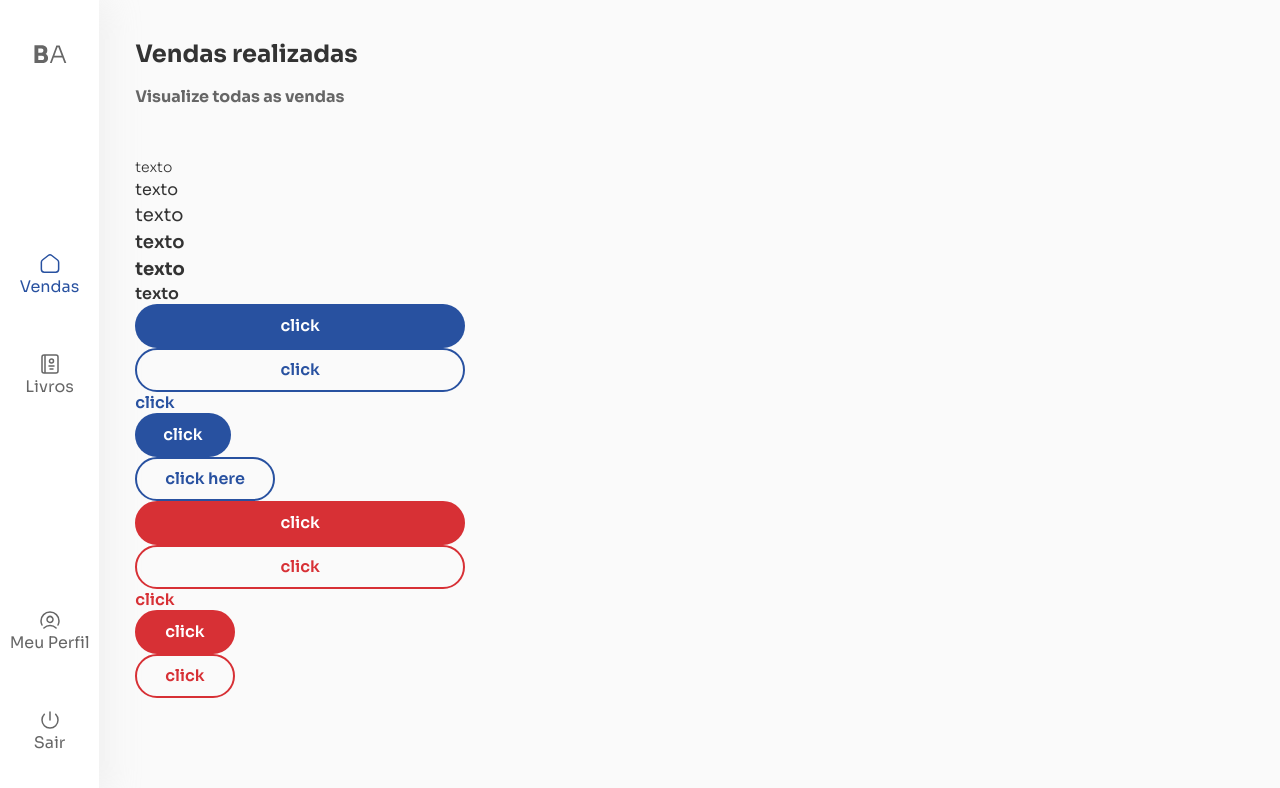
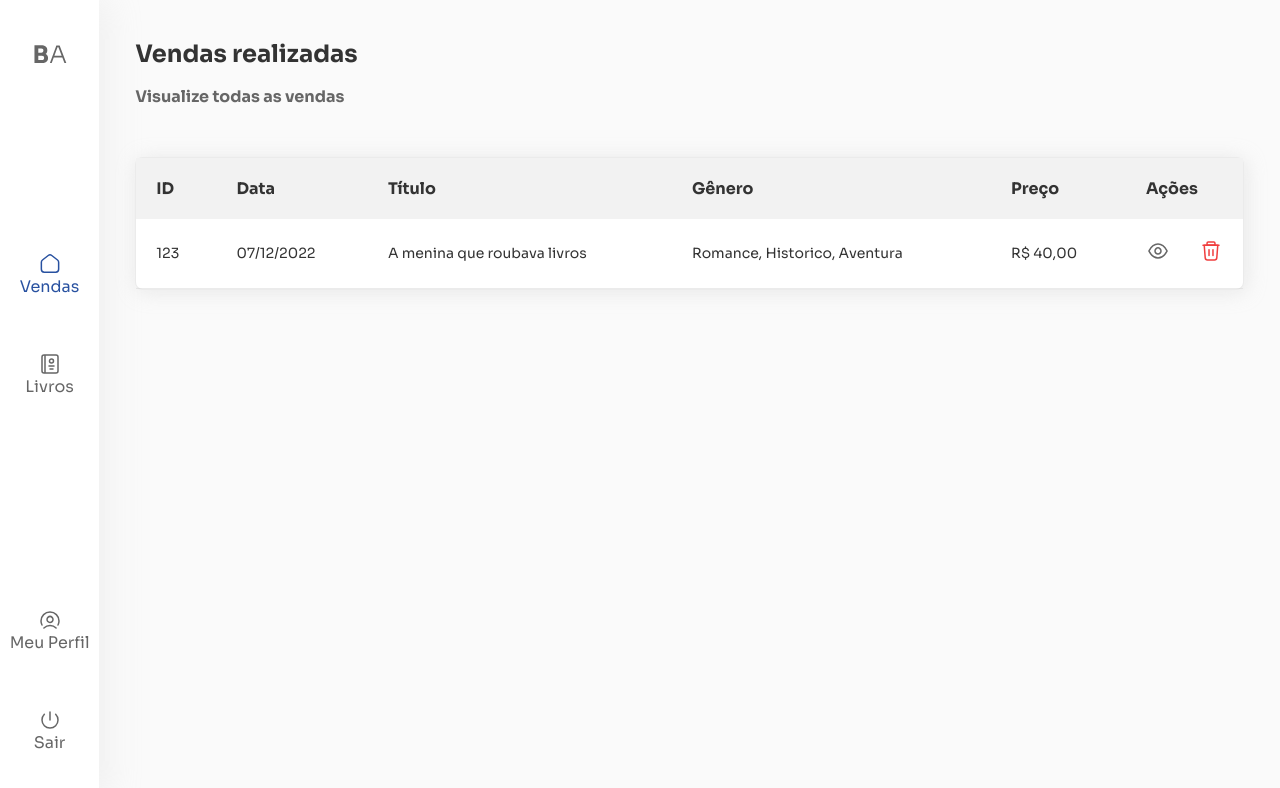
Before and after one commit to lucavini/BOOK_APP, a React (Vite) app: page / in a window 1280 px wide. Shown: the top 788 px of the page. Built offline with nearby package versions, Linux system fonts and the light colour scheme.

Commit message:
feat: books table

```diff
--- a/src/App/Pages/Home/index.tsx
+++ b/src/App/Pages/Home/index.tsx
@@ -1,29 +1,44 @@
 import Template from '@Components/template';
-import Text from '@Atoms/Text';
-import Buttom from '@Atoms/Buttom';
+import { ReactComponent as Order } from '@Assets/icons/order.svg';
+import Table from '@Components/atomic/organisms/Table';
+
+import Trash from '@Assets/icons/trash.svg';
+import Details from '@Assets/icons/eye.svg';
+import Modal from '@Components/atomic/organisms/Modal';
+import React from 'react';
 
 function Home() {
+  const [detailModal, setDetailModal] = React.useState(false);
   return (
-    <Template title="Vendas realizadas" subtitle="Visualize todas as vendas">
-      <Text font='thin' size='small'>texto</Text>
-      <Text font='regular' size='medium'>texto</Text>
-      <Text font='regular' size='large'>texto</Text>
-      <Text font='semibold' size='large'>texto</Text>
-      <Text font='bold' size='large'>texto</Text>
-      <Text type='span' font='semibold'>texto</Text>
+    <Template
+      Icon={Order}
+      title="Vendas realizadas"
+      subtitle="Visualize todas as vendas"
+    >
+      <Table
+        actionButtons={[
+          {
+            icon: Details,
+            onClick: () => {
+              setDetailModal(true);
+            },
+          },
+          {
+            icon: Trash,
+            onClick: () => console.log('teste'),
+          },
+        ]}
+      />
 
-      <Buttom>click</Buttom>
-      <Buttom variation='secondary'>click</Buttom>
-      <Buttom variation='tertiary'>click</Buttom>
-      <Buttom variation='smallPrimary'>click</Buttom>
-      <Buttom variation='smallSecondary'>click here</Buttom>
-
-      <Buttom danger>click</Buttom>
-      <Buttom variation='secondary' danger>click</Buttom>
-      <Buttom variation='tertiary' danger>click</Buttom>
-
-      <Buttom variation='smallPrimary' danger>click</Buttom>
-      <Buttom variation='smallSecondary' danger>click</Buttom>
+      <Modal
+        visible={detailModal}
+        setVisible={setDetailModal}
+        title="A menina que roubava livros"
+        cancelButtonProps={{
+          label: 'Excluir Registro',
+          onClick: () => console.log('excluir'),
+        }}
+      />
     </Template>
   );
 }
```
